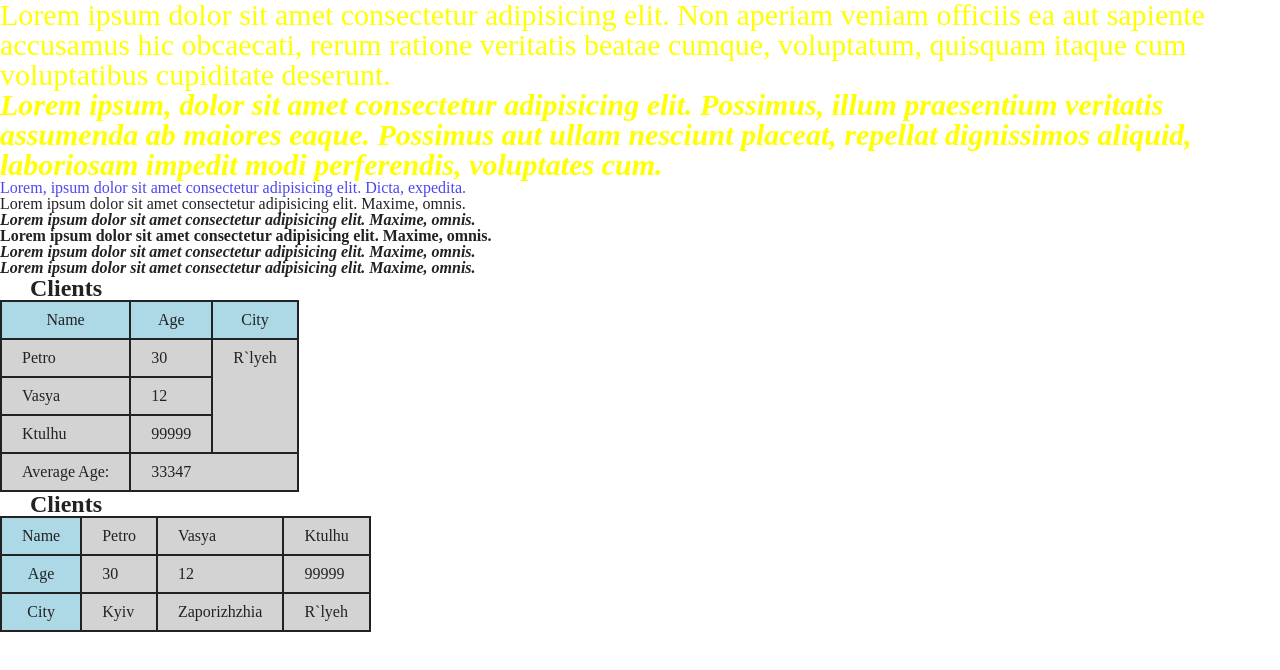
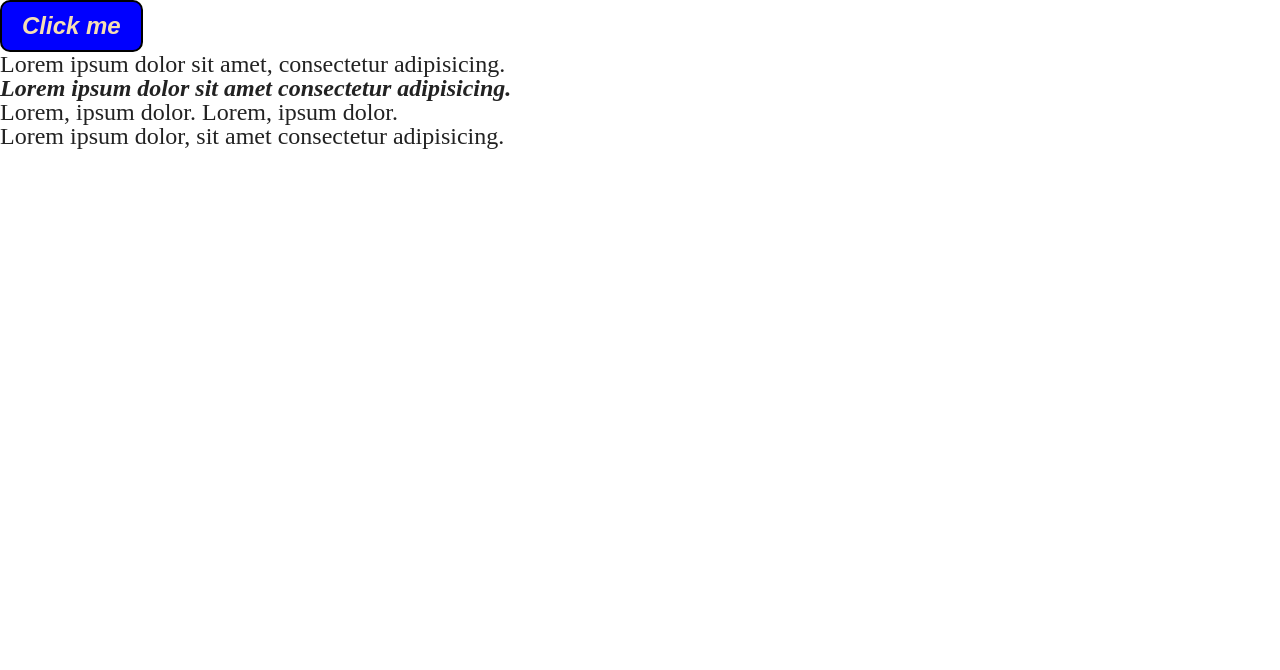
Before and after one commit to fc-fullstack-courses/html-css, a plain HTML site: page index.html in a window 1280 px wide. Drawn offline with Linux system fonts and the light colour scheme.

Commit message:
Add some pseudoclasses

```diff
--- /dev/null
+++ b/assets/styles/pseudoclasses.css
@@ -0,0 +1,29 @@
+/*
+selector:pseudoclass
+*/
+
+:root {
+  font-size: 24px;
+}
+
+body :not(.simple, span, body) {
+  font-style: italic;
+  font-weight: bold;
+}
+
+.btn {
+  background-color: blue;
+  color: wheat;
+  border: 2px solid black;
+  border-radius: 10px;
+  padding: 10px 20px;
+}
+
+.btn:hover {
+  color: blue;
+  background-color: wheat;
+}
+
+.btn:active {
+  color: red;
+}
--- a/index.html
+++ b/index.html
@@ -1,115 +1,19 @@
 <!DOCTYPE html>
 <html lang="en">
   <head>
-    <title>My site</title>
     <meta charset="UTF-8" />
+    <meta http-equiv="X-UA-Compatible" content="IE=edge" />
+    <meta name="viewport" content="width=device-width, initial-scale=1.0" />
+    <title>Document</title>
     <link rel="stylesheet" href="assets/styles/reset.css" />
-    <link rel="stylesheet" href="assets/styles/style.css" />
-    <link rel="stylesheet" href="assets/styles/selectors.css" />
+    <link rel="stylesheet" href="assets/styles/pseudoclasses.css" />
   </head>
   <body>
-    <main>
-      <div>
-        <p>
-          Lorem ipsum dolor sit amet consectetur adipisicing elit. Non aperiam
-          veniam officiis ea aut sapiente accusamus hic obcaecati, rerum ratione
-          veritatis beatae cumque, voluptatum, quisquam itaque cum voluptatibus
-          cupiditate deserunt.
-        </p>
-        <p>
-          Lorem ipsum, dolor sit amet consectetur adipisicing elit. Possimus,
-          illum praesentium veritatis assumenda ab maiores eaque. Possimus aut
-          ullam nesciunt placeat, repellat dignissimos aliquid, laboriosam
-          impedit modi perferendis, voluptates cum.
-        </p>
-
-        <section>
-          <p>
-            Lorem, ipsum dolor sit amet consectetur adipisicing elit. Dicta,
-            expedita.
-          </p>
-        </section>
-      </div>
-
-      <p>
-        Lorem ipsum dolor sit amet consectetur adipisicing elit. Maxime, omnis.
-      </p>
-
-      <p>
-        Lorem ipsum dolor sit amet consectetur adipisicing elit. Maxime, omnis.
-      </p>
-
-      <div></div>
-
-      <p>
-        Lorem ipsum dolor sit amet consectetur adipisicing elit. Maxime, omnis.
-      </p>
-
-      <p>
-        Lorem ipsum dolor sit amet consectetur adipisicing elit. Maxime, omnis.
-      </p>
-
-      <p>
-        Lorem ipsum dolor sit amet consectetur adipisicing elit. Maxime, omnis.
-      </p>
-
-      <table>
-        <caption>
-          Clients
-        </caption>
-        <thead>
-          <tr>
-            <th scope="col">Name</th>
-            <th scope="col">Age</th>
-            <th scope="col">City</th>
-          </tr>
-        </thead>
-        <tbody>
-          <tr>
-            <td>Petro</td>
-            <td>30</td>
-            <!-- <td>Kyiv</td> -->
-            <td rowspan="3">R`lyeh</td>
-          </tr>
-          <tr>
-            <td>Vasya</td>
-            <td>12</td>
-            <!-- <td>Zaporizhzhia</td> -->
-          </tr>
-          <tr>
-            <td>Ktulhu</td>
-            <td>99999</td>
-          </tr>
-        </tbody>
-        <tfoot>
-          <td>Average Age:</td>
-          <td colspan="2">33347</td>
-        </tfoot>
-      </table>
-
-      <table>
-        <caption>
-          Clients
-        </caption>
-        <tr>
-          <th scope="row">Name</th>
-          <td>Petro</td>
-          <td>Vasya</td>
-          <td>Ktulhu</td>
-        </tr>
-        <tr>
-          <th scope="row">Age</th>
-          <td>30</td>
-          <td>12</td>
-          <td>99999</td>
-        </tr>
-        <tr>
-          <th scope="row">City</th>
-          <td>Kyiv</td>
-          <td>Zaporizhzhia</td>
-          <td>R`lyeh</td>
-        </tr>
-      </table>
-    </main>
+    <button class="btn">Click me</button>
+    <p class="simple">Lorem ipsum dolor sit amet, consectetur adipisicing.</p>
+    <p>Lorem ipsum dolor sit amet consectetur adipisicing.</p>
+    <span class="simple">Lorem, ipsum dolor.</span>
+    <span>Lorem, ipsum dolor.</span>
+    <p class="simple">Lorem ipsum dolor, sit amet consectetur adipisicing.</p>
   </body>
 </html>
```
Also changed, not shown: selectors.html (added, +115 -0 lines).
